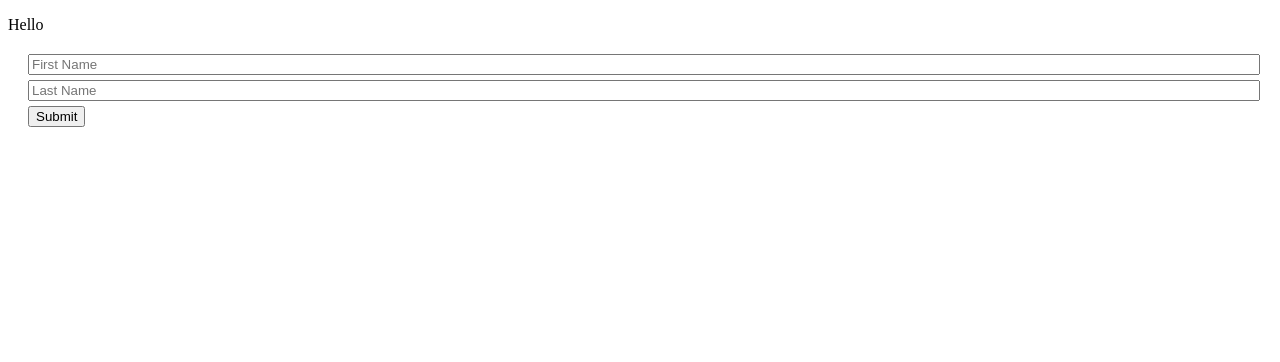
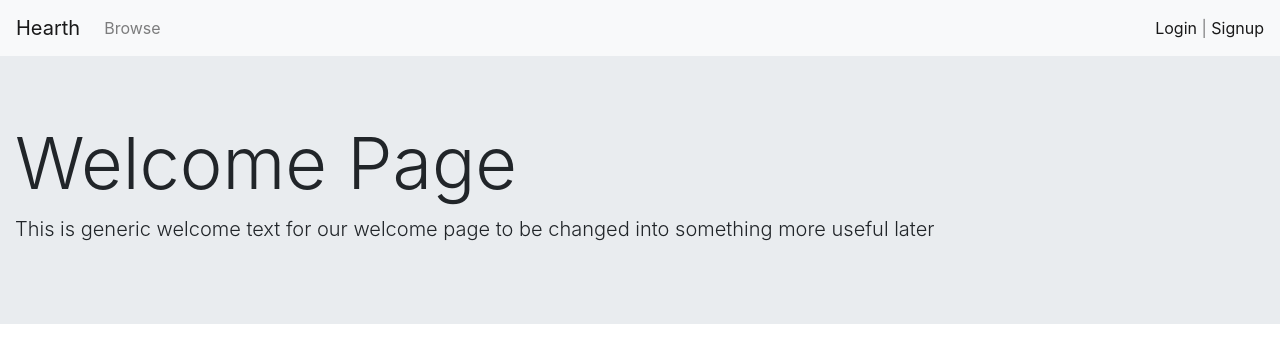
Before and after one commit to Dengelberger/Hearth, a React (Create React App) app: page / in a window 1280 px wide. Shown: the top 362 px of the page. Built offline with nearby package versions, Linux system fonts and the light colour scheme.

Commit message:
added Welcome, Login, & Signup with routes

```diff
--- a/package.json
+++ b/package.json
@@ -6,7 +6,9 @@
     "bootstrap": "^4.5.3",
     "react": "^17.0.1",
     "react-dom": "^17.0.1",
-    "react-scripts": "4.0.0"
+    "react-router-dom": "^5.2.0",
+    "react-scripts": "4.0.0",
+    "reactstrap": "^8.7.1"
   },
   "scripts": {
     "start": "react-scripts start",
--- a/src/App.js
+++ b/src/App.js
@@ -1,8 +1,23 @@
 import React from "react";
-import Form from "./components/Form";
+import { BrowserRouter, Route, Switch } from "react-router-dom"
+import Login from "./pages/Login";
+import Signup from "./pages/Signup";
+import Welcome from "./pages/Welcome";
 
 function App() {
-  return <Form />;
+  return <BrowserRouter>
+    <Switch>
+      <Route path="/login">
+        <Login />
+      </Route>
+      <Route path="/signup">
+        <Signup />
+      </Route>
+      <Route path="/">
+        <Welcome />
+      </Route>
+    </Switch>
+  </BrowserRouter>;
 }
 
 export default App;
--- a/src/components/Form/index.js
+++ b/src/components/Form/index.js
@@ -1,5 +1,6 @@
 import React, { Component } from "react";
 import "./style.css";
+import { Button } from "reactstrap";
 
 class Form extends Component {
   // Setting the component's initial state
@@ -52,7 +53,7 @@
             type="text"
             placeholder="Last Name"
           />
-          <button onClick={this.handleFormSubmit}>Submit</button>
+          <Button color="primary" onClick={this.handleFormSubmit}>Submit</Button>
         </form>
       </div>
     );
--- /dev/null
+++ b/src/components/Navigation/Navigation.js
@@ -0,0 +1,67 @@
+import React, { useState } from 'react';
+import {
+  Collapse,
+  Navbar,
+  NavbarToggler,
+  NavbarBrand,
+  Nav,
+  NavItem,
+  NavLink,
+  UncontrolledDropdown,
+  DropdownToggle,
+  DropdownMenu,
+  DropdownItem,
+  NavbarText
+} from 'reactstrap';
+
+const Navigation = (props) => {
+  const [isOpen, setIsOpen] = useState(false);
+
+  // This is a placeholder for passport is loggin?
+  const [isLoggedIn, setIsLoggedIn] = useState(false);
+
+  const toggle = () => setIsOpen(!isOpen);
+
+  return (
+    <div>
+      <Navbar color="light" light expand="md">
+        <NavbarBrand href="/">Hearth</NavbarBrand>
+        <NavbarToggler onClick={toggle} />
+        <Collapse isOpen={isOpen} navbar>
+          <Nav className="mr-auto" navbar>
+            <NavItem>
+              <NavLink href="/search/">Browse</NavLink>
+            </NavItem>
+          </Nav>
+          {isLoggedIn ?
+            <UncontrolledDropdown inNavbar>
+              <DropdownToggle nav caret>
+                Kevin
+              </DropdownToggle>
+              <DropdownMenu right>
+                <DropdownItem>
+                  My Profile
+              </DropdownItem>
+                <DropdownItem>
+                  Favorites
+              </DropdownItem>
+                <DropdownItem>
+                  Add Recipe +
+              </DropdownItem>
+                <DropdownItem divider />
+                <DropdownItem>
+                  Logout
+                </DropdownItem>
+              </DropdownMenu>
+            </UncontrolledDropdown> :
+            <NavbarText>
+              <a href="/login">Login</a>  |  <a href="/signup">Signup</a>
+              {/* <NavLink href="/search/">Login</NavLink><NavLink href="/search/">Signup</NavLink> */}
+            </NavbarText>}
+        </Collapse>
+      </Navbar>
+    </div>
+  );
+}
+
+export default Navigation;
--- /dev/null
+++ b/src/components/Navigation/index.js
@@ -0,0 +1,3 @@
+import Navigation from "./Navigation"
+
+export default Navigation;
--- a/src/index.js
+++ b/src/index.js
@@ -1,5 +1,6 @@
 import React from "react";
 import ReactDOM from "react-dom";
 import App from "./App";
+import 'bootstrap/dist/css/bootstrap.min.css';
 
 ReactDOM.render(<App />, document.getElementById("root"));
--- /dev/null
+++ b/src/pages/Login.js
@@ -0,0 +1,11 @@
+import React from "react";
+import Navigation from "../components/Navigation"
+
+function Login() {
+    return <>
+        <Navigation />
+        <h1>LOGIN</h1>
+    </>;
+}
+
+export default Login;
--- /dev/null
+++ b/src/pages/Signup.js
@@ -0,0 +1,11 @@
+import React from "react";
+import Navigation from "../components/Navigation"
+
+function Signup() {
+    return <>
+        <Navigation />
+        <h1>Signup</h1>
+    </>;
+}
+
+export default Signup;
--- /dev/null
+++ b/src/pages/Welcome.js
@@ -0,0 +1,17 @@
+import React from "react";
+import { Jumbotron, Container } from 'reactstrap';
+import Navigation from "../components/Navigation"
+
+function Welcome() {
+    return <>
+        <Navigation />
+        <Jumbotron fluid>
+            <Container fluid>
+                <h1 className="display-3">Welcome Page</h1>
+                <p className="lead">This is generic welcome text for our welcome page to be changed into something more useful later</p>
+            </Container>
+        </Jumbotron>
+    </>;
+}
+
+export default Welcome;
```
Also changed, not shown: src/components/Navigation/Navigation.css (added).
